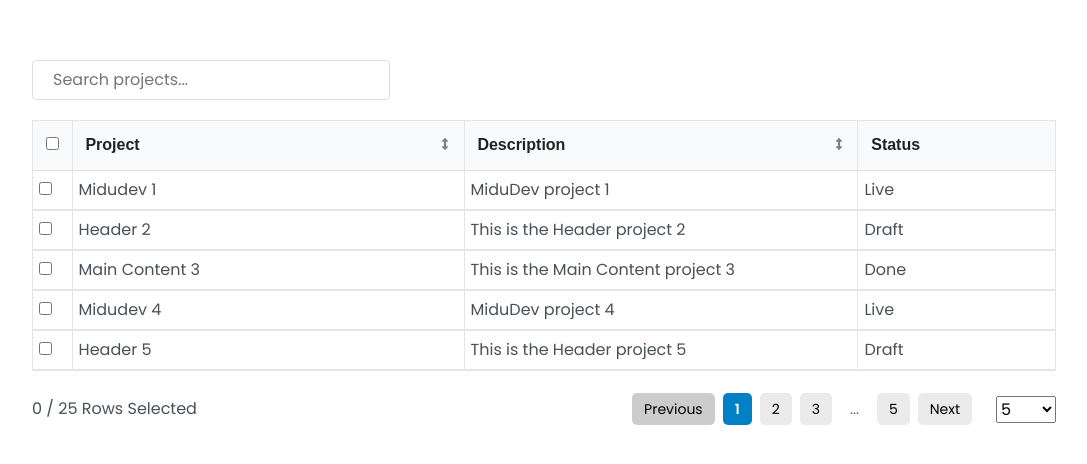
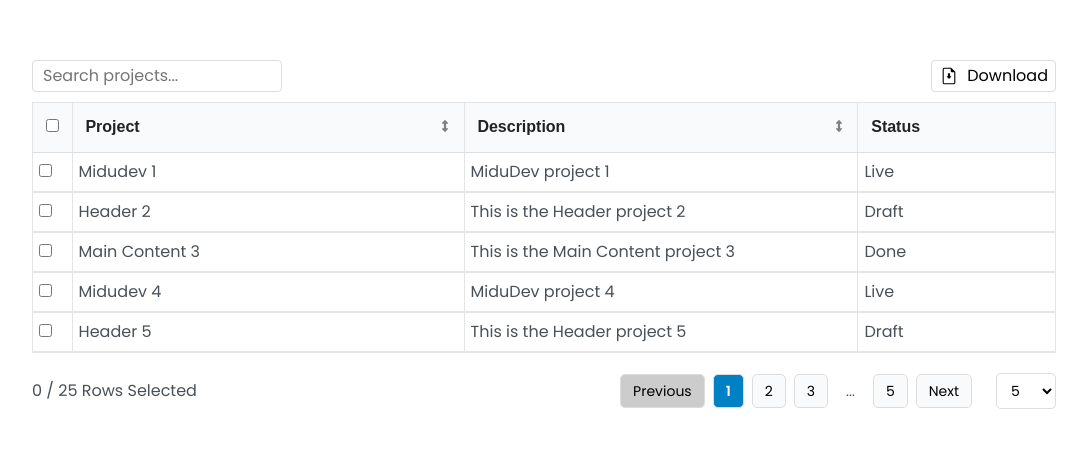
Before and after one commit to hilmisarioglu/react-table, a React (Create React App) app in the folder my-react-table/: page / in a window 1280 px wide. Shown: the part 140-604 px from the top of the page, without its empty margins (96-1183 px from the left). Built offline with nearby package versions, Linux system fonts and the light colour scheme.

Commit message:
download csv

```diff
--- a/my-react-table/src/components/Icons/Icons.jsx
+++ b/my-react-table/src/components/Icons/Icons.jsx
@@ -61,6 +61,7 @@ export const UpDown = () => (
     <path d="M145.6 7.7C141 2.8 134.7 0 128 0s-13 2.8-17.6 7.7l-104 112c-6.5 7-8.2 17.2-4.4 25.9S14.5 160 24 160H80V352H24c-9.5 0-18.2 5.7-22 14.4s-2.1 18.9 4.4 25.9l104 112c4.5 4.9 10.9 7.7 17.6 7.7s13-2.8 17.6-7.7l104-112c6.5-7 8.2-17.2 4.4-25.9s-12.5-14.4-22-14.4H176V160h56c9.5 0 18.2-5.7 22-14.4s2.1-18.9-4.4-25.9l-104-112z" />
   </svg>
 );
+
 export const Up = () => (
   <svg
     xmlns="http://www.w3.org/2000/svg"
@@ -71,6 +72,7 @@ export const Up = () => (
     <path d="M318 177.5c3.8-8.8 2-19-4.6-26l-136-144C172.9 2.7 166.6 0 160 0s-12.9 2.7-17.4 7.5l-136 144c-6.6 7-8.4 17.2-4.6 26S14.4 192 24 192H96l0 288c0 17.7 14.3 32 32 32h64c17.7 0 32-14.3 32-32l0-288h72c9.6 0 18.2-5.7 22-14.5z" />
   </svg>
 );
+
 export const Down = () => (
   <svg
     xmlns="http://www.w3.org/2000/svg"
@@ -81,3 +83,35 @@ export const Down = () => (
     <path d="M2 334.5c-3.8 8.8-2 19 4.6 26l136 144c4.5 4.8 10.8 7.5 17.4 7.5s12.9-2.7 17.4-7.5l136-144c6.6-7 8.4-17.2 4.6-26s-12.5-14.5-22-14.5l-72 0 0-288c0-17.7-14.3-32-32-32L128 0C110.3 0 96 14.3 96 32l0 288-72 0c-9.6 0-18.2 5.7-22 14.5z" />
   </svg>
 );
+
+export const Download = () => (
+  <svg
+    fill="#000000"
+    width="20px"
+    height="20px"
+    version="1.1"
+    id="Capa_1"
+    xmlns="http://www.w3.org/2000/svg"
+    viewBox="-48.21 -48.21 578.56 578.56"
+    transform="matrix(1, 0, 0, 1, 0, 0)rotate(0)"
+  >
+    <g id="SVGRepo_bgCarrier" stroke-width="0" />
+
+    <g
+      id="SVGRepo_tracerCarrier"
+      stroke-linecap="round"
+      stroke-linejoin="round"
+      stroke="#CCCCCC"
+      stroke-width="2.8928399999999996"
+    />
+
+    <g id="SVGRepo_iconCarrier">
+      {" "}
+      <g>
+        {" "}
+        <path d="M302.598,0H108.967C80.661,0,57.652,23.025,57.652,51.315v379.509c0,28.289,23.009,51.315,51.315,51.315h264.205 c28.274,0,51.315-23.026,51.315-51.315V121.449L302.598,0z M373.172,450.698H108.967c-10.97,0-19.891-8.905-19.891-19.874V51.315 c0-10.953,8.921-19.858,19.891-19.858l181.874-0.189v67.218c0,19.653,15.949,35.603,35.587,35.603l65.878-0.189l0.725,296.925 C393.031,441.793,384.142,450.698,373.172,450.698z" />{" "}
+        <path d="M297.413,246.059h-24.634v-73.058c0-7.414-6.004-13.42-13.411-13.42h-36.626c-7.392,0-13.396,6.006-13.396,13.42v73.058 H184.71c-4.065,0-7.723,2.458-9.299,6.225c-1.559,3.75-0.709,8.085,2.191,10.978l56.327,56.335c3.94,3.94,10.323,3.94,14.247,0 l56.359-56.335c2.884-2.893,3.736-7.228,2.191-10.978C305.152,248.517,301.48,246.059,297.413,246.059z" />{" "}
+      </g>{" "}
+    </g>
+  </svg>
+);
--- a/my-react-table/src/components/dropdown/Dropdown.css
+++ b/my-react-table/src/components/dropdown/Dropdown.css
@@ -0,0 +1,18 @@
+.dropdown-select {
+    background-color:white;
+    border: 1px solid #ddd;
+    color: black;
+    padding: 6px 10px;
+    cursor: pointer;
+    border-radius: 5px;
+    font-size: 14px;
+  }
+
+  .dropdown-select:focus {
+    outline: none;
+    border-color: #aaa;
+  }
+
+  .dropdown-select:hover {
+    border-color: #888;
+  }
--- a/my-react-table/src/components/dropdown/Dropdown.jsx
+++ b/my-react-table/src/components/dropdown/Dropdown.jsx
@@ -1,10 +1,12 @@
 import React from "react";
 import PropTypes from "prop-types";
+import './Dropdown.css';
 
 const Dropdown = (props) => {
   const { itemsPerPage, setItemsPerPage, pageOptions } = props;
   return (
     <select
+      className="dropdown-select"
       value={itemsPerPage}
       onChange={(e) => setItemsPerPage(Number(e.target.value))}
     >
@@ -17,8 +19,8 @@ const Dropdown = (props) => {
   );
 };
 Dropdown.propTypes = {
-    itemsPerPage: PropTypes.number.isRequired,
-    setItemsPerPage: PropTypes.func.isRequired,
-    pageOptions: PropTypes.arrayOf(PropTypes.number)
-  };
+  itemsPerPage: PropTypes.number.isRequired,
+  setItemsPerPage: PropTypes.func.isRequired,
+  pageOptions: PropTypes.arrayOf(PropTypes.number)
+};
 export default Dropdown;
--- a/my-react-table/src/components/pagination/Pagination.css
+++ b/my-react-table/src/components/pagination/Pagination.css
@@ -4,8 +4,8 @@
     align-items: center;
   }
   .page-button {
-    background-color:#EBEBEB;
-    border: none;
+    background-color:#F9FAFB;
+    border: 1px solid #ddd;
     color: black;
     padding: 8px 12px;
     margin: 0 4px;
@@ -16,8 +16,8 @@
   }
 
   .page-button:hover {
-    background-color: #b9b7b7;
-    color:white;
+    background-color: #EBEBEB;
+    color:black;
     transform: translateY(-1px);
   }
 
--- a/my-react-table/src/components/table/Table/Table.css
+++ b/my-react-table/src/components/table/Table/Table.css
@@ -4,9 +4,17 @@
   border-spacing: 0;
 }
 .search-container {
-  width: 80%;
-  max-width: 600px;
-  padding-bottom: 20px;
+  display: flex;
+  justify-content: space-between;
+  align-items: center;
+  width: 100%;
+  padding-bottom: 10px;
+}
+
+.search-input-container {
+  flex-grow: 1;
+  position: relative;
+  max-width: 250px;
 }
 
 .footer-pagination{
@@ -38,11 +46,48 @@
 }
 
 .input-container {
-  flex-grow: 1;
-  background-position: 10px 12px;
-  background-repeat: no-repeat;
+  width: 100%;
+  padding-right: 35px;
   font-size: 16px;
-  padding: 10px 20px;
+  padding: 6px 10px;
   border: 1px solid #ddd;
   border-radius: 4px;
 }
+
+.download-button-container {
+  display: flex;
+  justify-content: flex-end;
+  align-items: center;
+}
+
+.download-btn {
+  background-color: white;
+  border: 1px solid #ddd;
+  border-radius: 4px;
+  cursor: pointer;
+  display: flex;
+  align-items: center;
+  justify-content: center;
+  padding: 5px 7px;
+  gap:8px;
+}
+
+.download-btn:hover {
+  background-color: #f5f5f5;
+}
+
+.clear-button {
+  position: absolute;
+  right: 10px;
+  top: 50%;
+  transform: translateY(-50%);
+  border: none;
+  background: none;
+  cursor: pointer;
+  color: #ccc;
+  font-size: 18px;
+}
+
+.clear-button:hover {
+  color: #333;
+}
--- a/my-react-table/src/components/table/Table/Table.jsx
+++ b/my-react-table/src/components/table/Table/Table.jsx
@@ -4,12 +4,14 @@ import THead from "../THead/THead";
 import { useEffect } from "react";
 import TBody from "../TBody/TBody";
 import TableRow from "../TableRow/TableRow";
-import { TrashIcon } from "../../Icons/Icons";
+import { Download, TrashIcon } from "../../Icons/Icons";
 import Pagination from "../../pagination/Pagination";
 import Dropdown from "../../dropdown/Dropdown";
 const Table = (props) => {
-  const { openModal, onEditData, onDeleteData, tableData, settings } = props;
-  const projects = tableData || [];
+  const { onEditData, onDeleteData, tableData, settings } = props;
+  const projects = useMemo(() => {
+    return tableData || [];
+  }, [tableData]);
   const [sortConfig, setSortConfig] = useState({
     key: null,
     direction: "",
@@ -112,8 +114,31 @@ const Table = (props) => {
     setSelectedRows([]);
   }, [tableData]);
 
+  const downloadCsv = () => {
+    const csvRows = [];
+    const headers = visibleColumns
+      .map(
+        (columnKey) => `"${columns.find((col) => col.key === columnKey).label}"`
+      )
+      .join(";");
+    csvRows.push(headers);
 
+    filteredObjects.forEach((row) => {
+      const values = visibleColumns.map((columnKey) => {
+        const escaped = ("" + (row[columnKey] || "")).replace(/"/g, '""'); // Excel için çift tırnak kaçışı
+        return `"${escaped}"`; // Değerleri çift tırnak içine al
+      });
+      csvRows.push(values.join(";"));
+    });
 
+    const csvString = csvRows.join("\n");
+
+    const blob = new Blob([csvString], { type: "text/csv;charset=utf-8;" });
+    const link = document.createElement("a");
+    link.href = URL.createObjectURL(blob);
+    link.download = "projects.csv";
+    link.click();
+  };
 
   if (!projects || projects.length === 0) {
     return <div>Loading...</div>;
@@ -121,6 +146,7 @@ const Table = (props) => {
   return (
     <div className="table-container">
       <div className="search-container">
+        <div className="search-input-container">
           <input
             type="text"
             className="input-container"
@@ -128,7 +154,24 @@ const Table = (props) => {
             value={searchTerm}
             onChange={(e) => setSearchTerm(e.target.value)}
           />
+          {searchTerm && (
+            <button onClick={() => setSearchTerm("")} className="clear-button">
+              X
+            </button>
+          )}
         </div>
+        <div className="download-button-container">
+          <button
+            onClick={downloadCsv}
+            className="download-btn"
+            title="Download CSV"
+          >
+            <Download />
+            <span>Download</span>
+          </button>
+        </div>
+      </div>
+
       <table className="table">
         <THead
           columns={columns}
```
Lines whose indentation alone changed are shown as unchanged.
